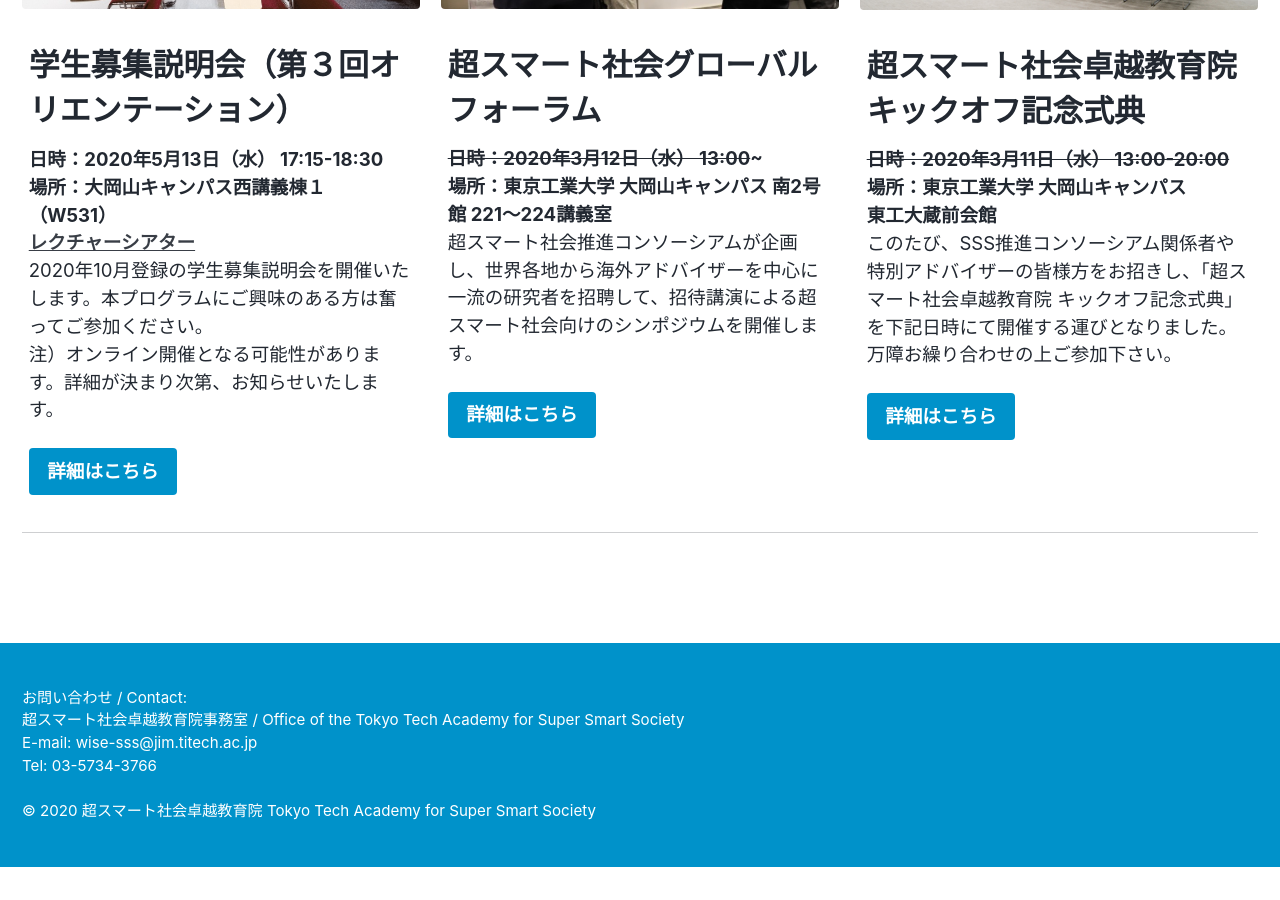
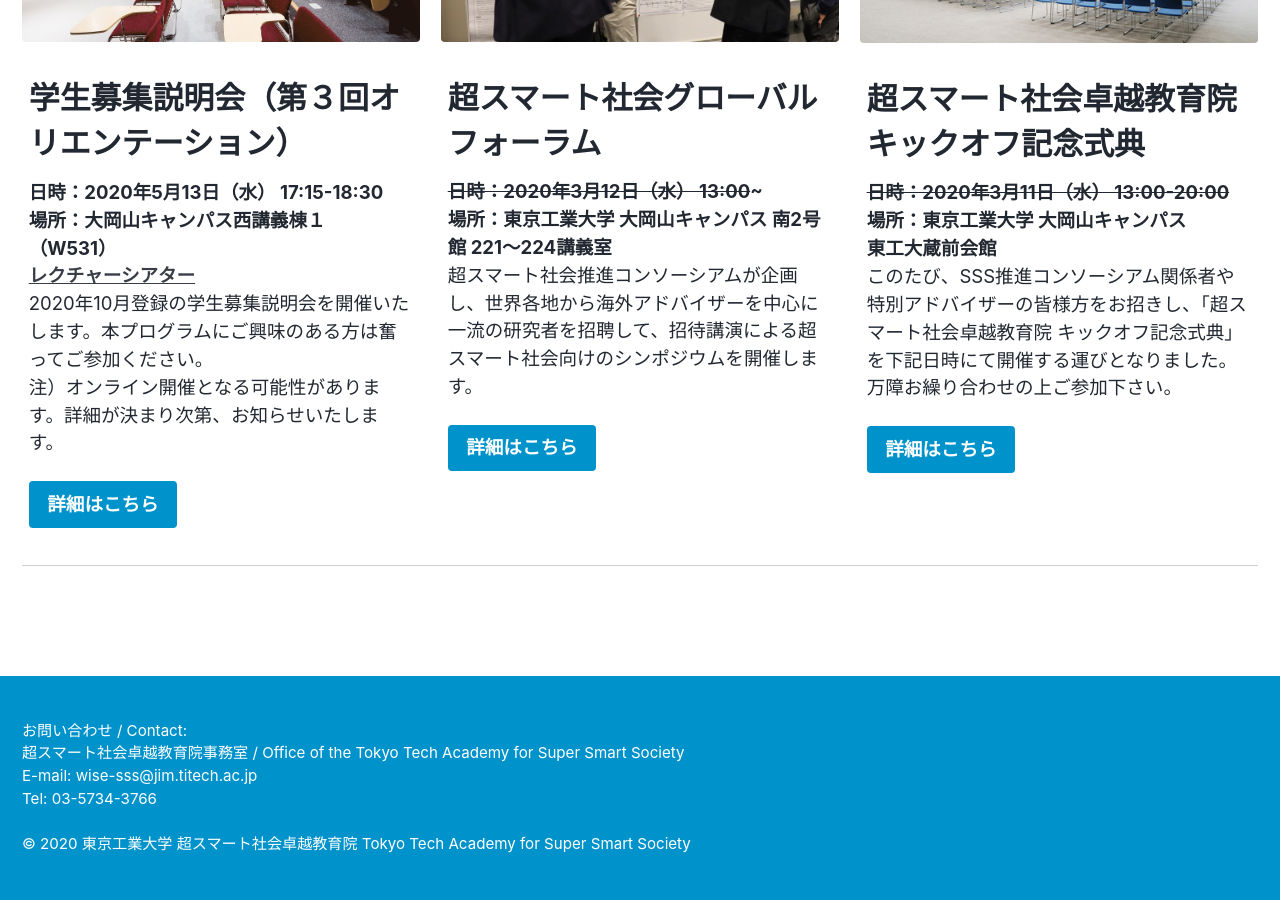
Before and after one commit to fl1d/w0ex.github.io, a Jekyll site: the page built from _pages/home.md, in a window 1280 px wide and 900 px high, scrolled down 1103 px. Built offline with Jekyll 4.4.1, drawn with Linux system fonts in a browser that asks for light colours; cached includes are drawn as plain includes; nearby versions of some CDN libraries; before the commit the page ends 1970 px from its top, so only the background shows below that; some of the changed text lies outside the part shown.

Commit message:
Update _config.yml

```diff
--- a/_config.yml
+++ b/_config.yml
@@ -16,10 +16,10 @@
 
 # Site Settings
 locale                   : "ja-JP"
-title                    : "超スマート社会卓越教育院"
+title                    : "<font size='1'>文部科学省 卓越大学院プログラム</font><br><font size='3'>東京工業大学 超スマート社会卓越教育院</font>"
 title_separator          : "-"
 subtitle                 : Tokyo Tech Academy for Super Smart Society # site tagline that appears below site title in masthead
-name                     : "超スマート社会卓越教育院 Tokyo Tech Academy for Super Smart Society"
+name                     : "東京工業大学 超スマート社会卓越教育院 Tokyo Tech Academy for Super Smart Society"
 description              : #
 url                      : w0ex.github.io # the base hostname & protocol for your site e.g. "https://mmistakes.github.io"
 baseurl                  : # the subpath of your site, e.g. "/blog"
```
